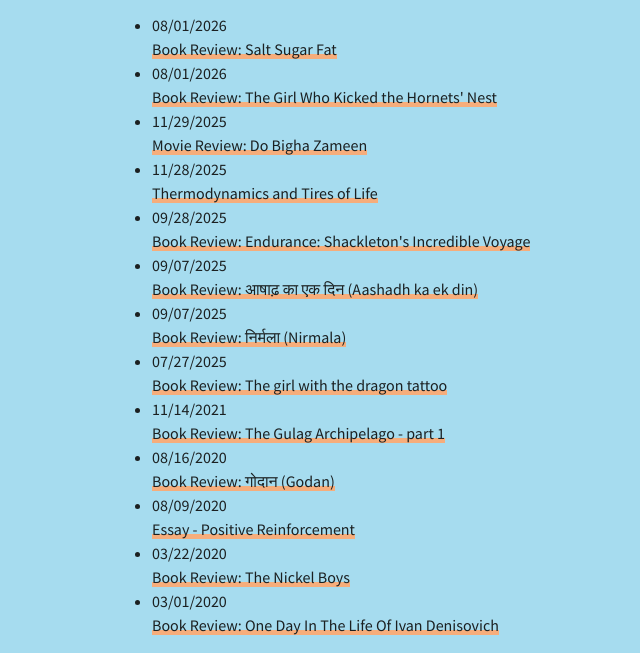
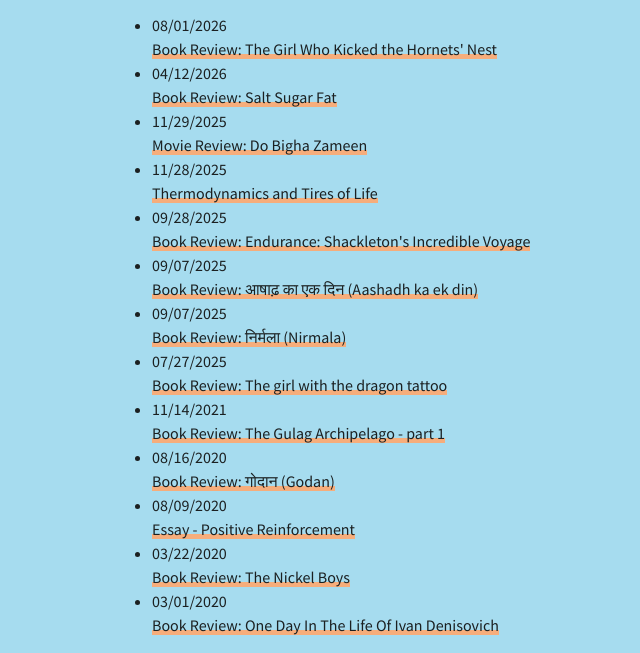
Before and after one commit to formatkaka/formatkaka.github.io, an Astro site: page /blogs in a window 1280 px wide. Shown: the part 176-829 px from the top of the page, without its empty margins (178-818 px from the left). Built offline with nearby package versions, Linux system fonts and the light colour scheme; Astro itself is replaced by a stand-in of ours.

Commit message:
Fix publication date for Salt Sugar Fat book review

```diff
--- a/src/content/blog/salt-sugar-fat.md
+++ b/src/content/blog/salt-sugar-fat.md
@@ -1,7 +1,7 @@
 ---
 title: 'Book Review: Salt Sugar Fat'
 description: "A review of Michael Moss's exposé on how the food industry engineered our cravings"
-pubDate: 2026-08-01
+pubDate: 2026-04-12
 category: 'books'
 ---
 
```
